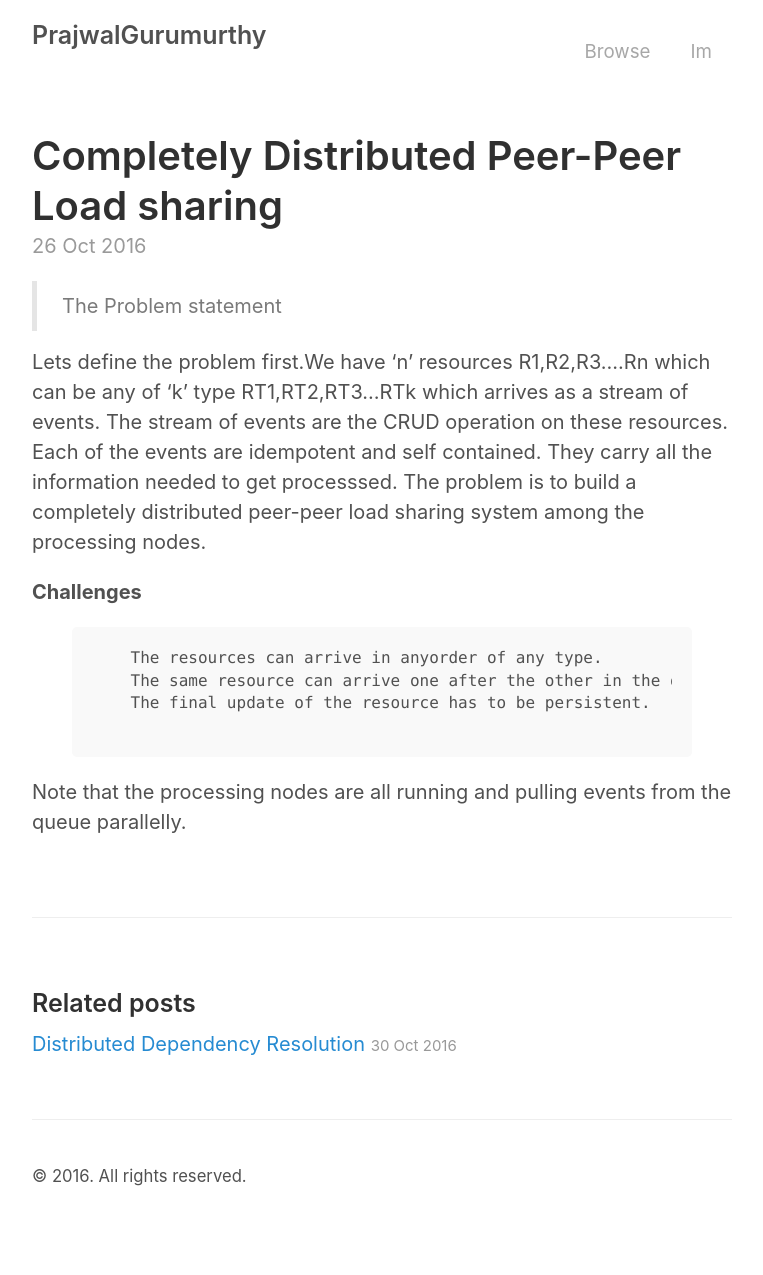
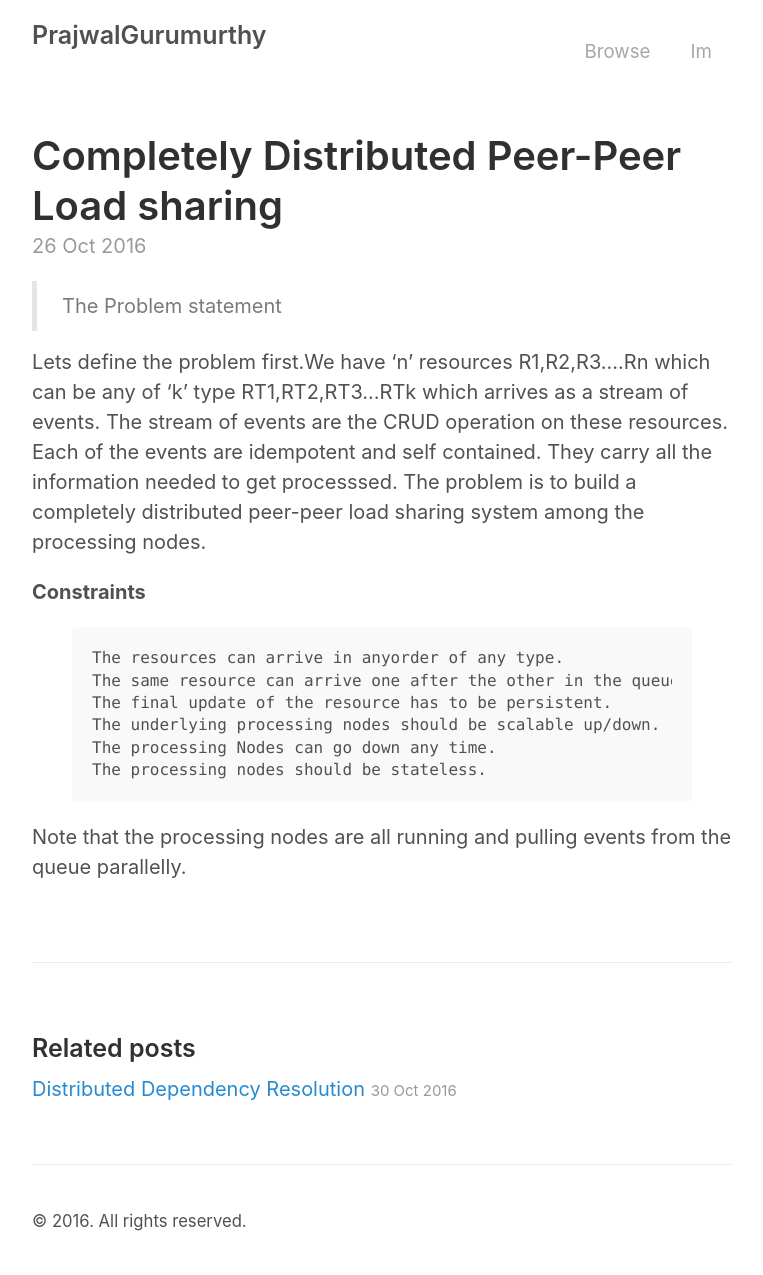
Before and after one commit to PrajwalGurumurthy/prajwalgurumurthy.github.io, a Jekyll site: the page built from _posts/2016-10-26-P2PLS.md, in a window 1280 px wide. Shown: the whole page, without its empty margins (258-1021 px from the left). Built offline with Jekyll 4.4.1, drawn with Linux system fonts in a browser that asks for light colours; before the commit the page ends 1230 px from its top, so only the background shows below that.

Commit message:
p2p and ddr

```diff
--- a/_posts/2016-10-26-P2PLS.md
+++ b/_posts/2016-10-26-P2PLS.md
@@ -7,14 +7,16 @@ title: Completely Distributed Peer-Peer Load sharing
 
 Lets define the problem first.We have 'n' resources R1,R2,R3....Rn which can be any of 'k' type RT1,RT2,RT3...RTk which arrives as a stream of events. The stream of events are the CRUD operation on these resources. Each of the events are idempotent and self contained. They carry all the information needed to get processsed. The problem is to build a completely distributed peer-peer load sharing system among the processing nodes.
 
-<b>Challenges</b>
+<b>Constraints</b>
 
 {% highlight text %}
 
-    The resources can arrive in anyorder of any type.
-    The same resource can arrive one after the other in the queue.
-    The final update of the resource has to be persistent.
-
+The resources can arrive in anyorder of any type.
+The same resource can arrive one after the other in the queue.
+The final update of the resource has to be persistent.
+The underlying processing nodes should be scalable up/down.
+The processing Nodes can go down any time.
+The processing nodes should be stateless.
 
 {% endhighlight %}
 
```
Also changed, not shown: _posts/2016-10-30-DDR.md (+13 -6 lines).
